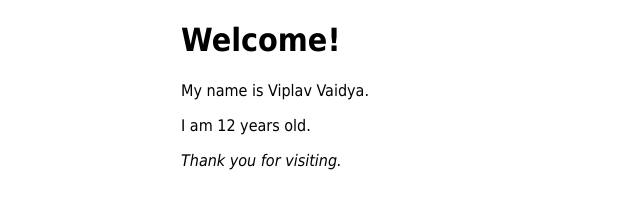
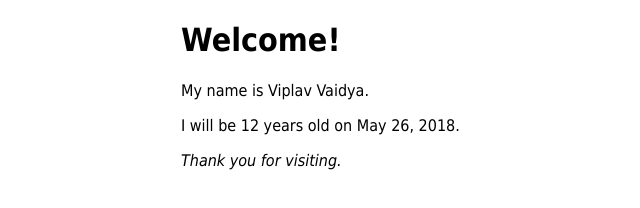
Before and after one commit to viplavvaidya/personal-website, a plain HTML site: page index.html in a window 1280 px wide. Shown: the whole page, without its empty margins (179-819 px from the left). Drawn offline with Linux system fonts and the light colour scheme.

Commit message:
Another small update for testing

```diff
--- a/index.html
+++ b/index.html
@@ -13,7 +13,7 @@
 <body>
 <h1>Welcome!</h1>
 <p>My name is Viplav Vaidya.</p>
-<p>I am 12 years old.</p>
+<p>I will be 12 years old on May 26, 2018.</p>
 
 <p><em>Thank you for visiting.</em></p>
 </body>
```
